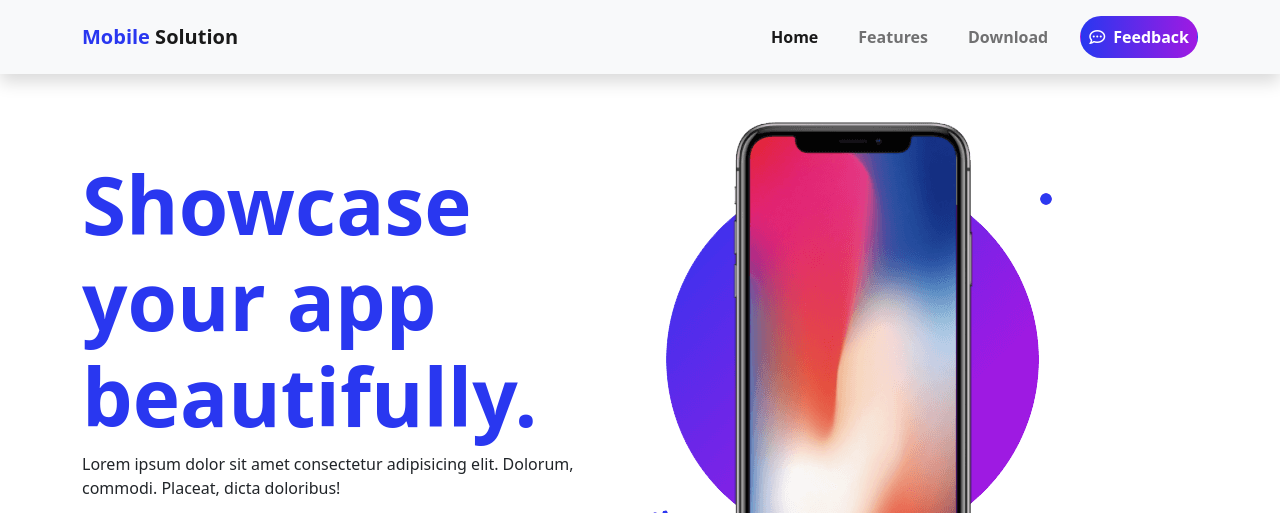
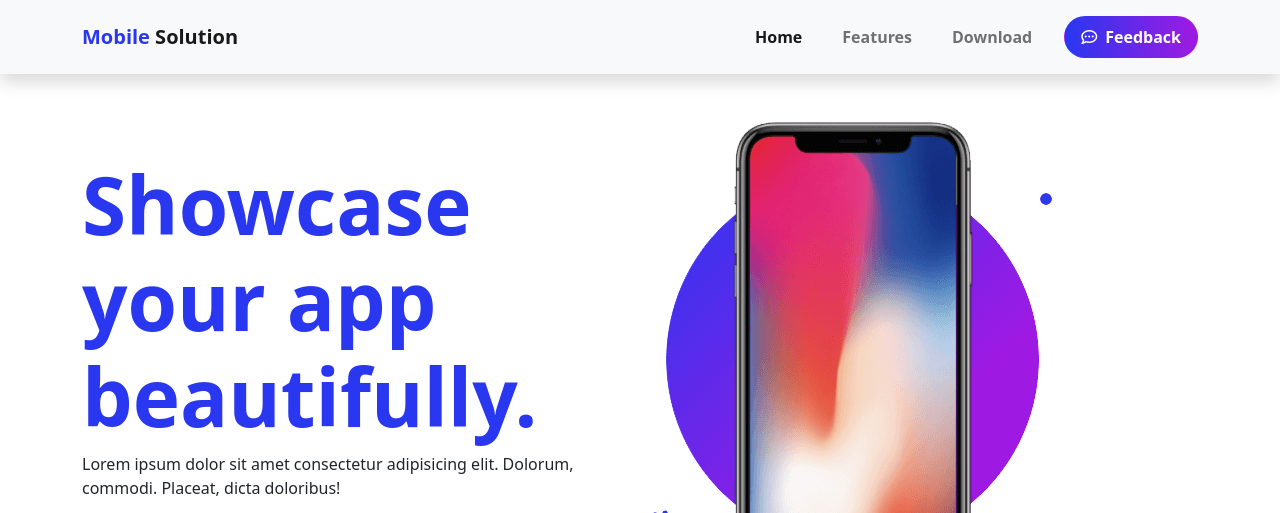
Before and after one commit to Abdur-Rahman-Apu/Mobile-shop-bootstrap, a plain HTML site: page index.html in a window 1280 px wide. Shown: the top 513 px of the page. Drawn offline with nearby package versions, Linux system fonts and the light colour scheme.

Commit message:
menu modified

```diff
--- a/index.html
+++ b/index.html
@@ -43,7 +43,7 @@
                             <a class="nav-link" href="#">Download</a>
                         </li>
                         <li class="nav-item ms-4">
-                            <a class="nav-link btn rounded-pill gradient-color text-white d-flex align-items-center"
+                            <a class="nav-link btn rounded-pill gradient-color text-white d-flex align-items-center px-3"
                                 href="#">
                                 <i class="fa-regular fa-comment-dots pe-2"></i>
                                 Feedback</a>
```
